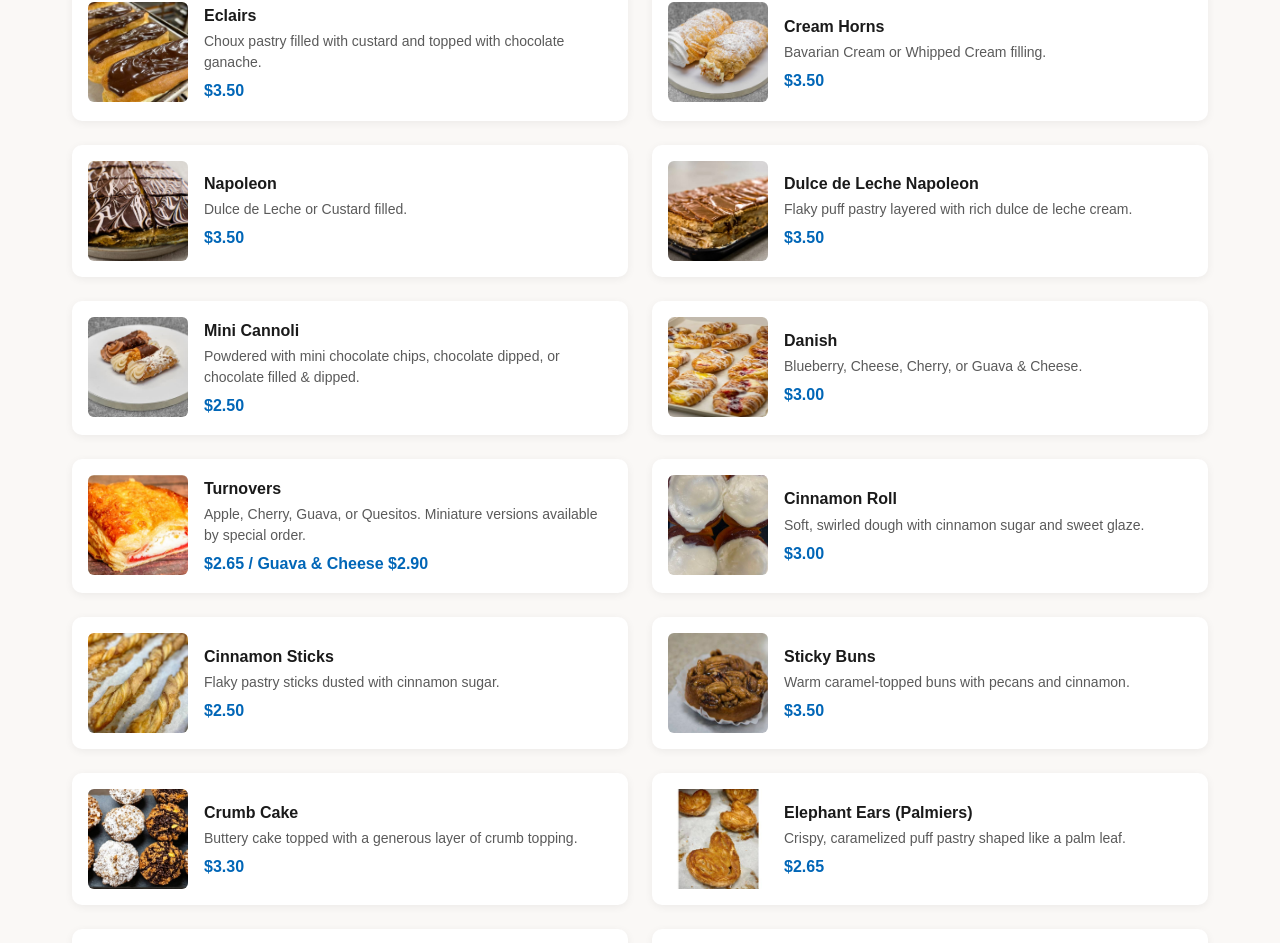
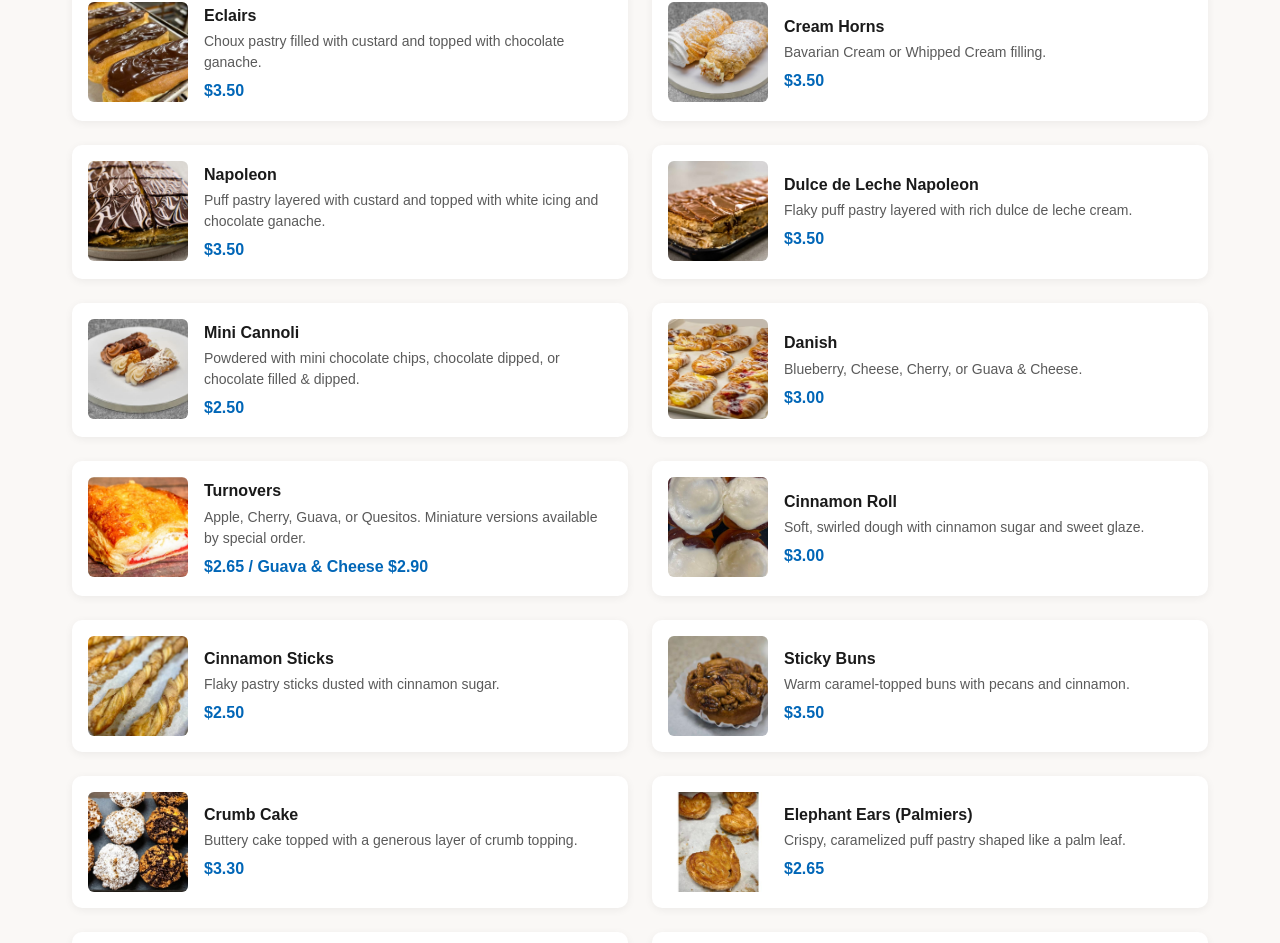
Before and after one commit to webeducationservices-oss/moreno-bakery, a Next.js app: page /menu/bakery in a window 1280 px wide. Shown: the part 7658-8601 px from the top of the page. Built offline with nearby package versions, Linux system fonts and the light colour scheme; a web font is replaced by a local one.

Commit message:
Edit app/data/menu.js — for napoleon under pastries section make the description "puff pastry layered wi

```diff
--- a/app/data/menu.js
+++ b/app/data/menu.js
@@ -229,7 +229,7 @@ export const BAKERY_CATEGORIES = [
     items: [
       { name: "Eclairs", price: "$3.50", description: "Choux pastry filled with custard and topped with chocolate ganache.", image: "/images/food/moreno-bakery-eclairs.jpg" },
       { name: "Cream Horns", price: "$3.50", description: "Bavarian Cream or Whipped Cream filling.", image: "/images/food/moreno-bakery-cream-horns.jpg" },
-      { name: "Napoleon", price: "$3.50", description: "Dulce de Leche or Custard filled.", image: "/images/food/moreno-bakery-napoleon-pastry.jpg" },
+      { name: "Napoleon", price: "$3.50", description: "Puff pastry layered with custard and topped with white icing and chocolate ganache.", image: "/images/food/moreno-bakery-napoleon-pastry.jpg" },
       { name: "Dulce de Leche Napoleon", price: "$3.50", description: "Flaky puff pastry layered with rich dulce de leche cream.", image: "/images/food/moreno-bakery-dulce-de-leche-napoleon.jpg" },
       { name: "Mini Cannoli", price: "$2.50", description: "Powdered with mini chocolate chips, chocolate dipped, or chocolate filled & dipped.", image: "/images/food/moreno-bakery-mini-cannolis.jpg" },
       { name: "Danish", price: "$3.00", description: "Blueberry, Cheese, Cherry, or Guava & Cheese.", image: "/images/food/moreno-bakery-danish-pastry.jpg" },
```
